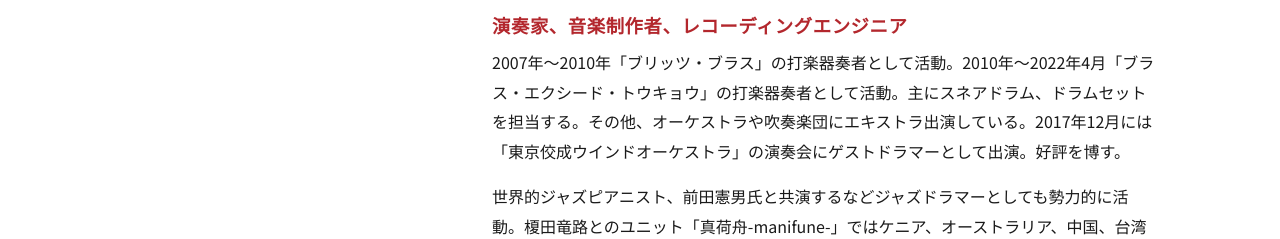
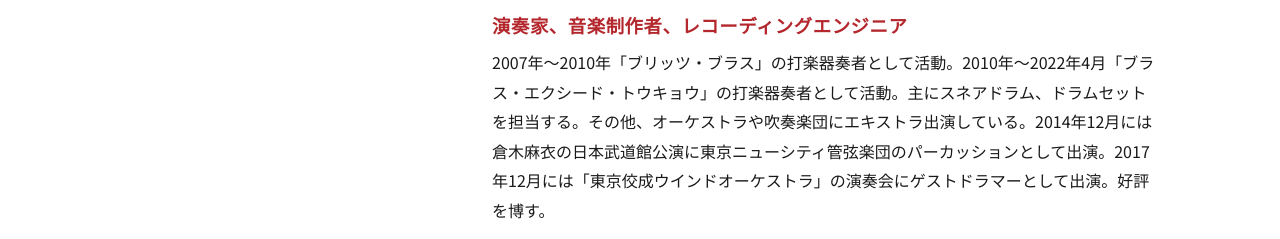
Before and after one commit to takuteefunk-cell/takuteefunk-cell.github.io, a plain HTML site: page biography.html in a window 1280 px wide. Shown: the part 827-1066 px from the top of the page. Drawn offline with nearby package versions, Linux system fonts and the light colour scheme.

Commit message:
Add Mai Kuraki Budokan performance (2014-12-06) to archive and biography
Co-Authored-By: Claude Opus 5.5 <noreply@anthropic.com>

```diff
--- a/biography.html
+++ b/biography.html
@@ -49,7 +49,7 @@
 
       <div class="bio-block">
         <h3>演奏家、音楽制作者、レコーディングエンジニア</h3>
-        <p>2007年〜2010年「ブリッツ・ブラス」の打楽器奏者として活動。2010年〜2022年4月「ブラス・エクシード・トウキョウ」の打楽器奏者として活動。主にスネアドラム、ドラムセットを担当する。その他、オーケストラや吹奏楽団にエキストラ出演している。2017年12月には「東京佼成ウインドオーケストラ」の演奏会にゲストドラマーとして出演。好評を博す。</p>
+        <p>2007年〜2010年「ブリッツ・ブラス」の打楽器奏者として活動。2010年〜2022年4月「ブラス・エクシード・トウキョウ」の打楽器奏者として活動。主にスネアドラム、ドラムセットを担当する。その他、オーケストラや吹奏楽団にエキストラ出演している。2014年12月には倉木麻衣の日本武道館公演に東京ニューシティ管弦楽団のパーカッションとして出演。2017年12月には「東京佼成ウインドオーケストラ」の演奏会にゲストドラマーとして出演。好評を博す。</p>
         <p>世界的ジャズピアニスト、前田憲男氏と共演するなどジャズドラマーとしても勢力的に活動。榎田竜路とのユニット「真荷舟-manifune-」ではケニア、オーストラリア、中国、台湾など、国内外問わずライブ活動を展開。同ユニットでは映画音楽や映像コンテンツを制作、ここではピアニスト、ドラマー、トラックメイキングプログラマーとして参加している(ドキュメンタリー映画「ミスター・ナチュラルと呼ばれた男」など)。</p>
         <p>また、オペラ歌手と弦楽器、ピアニスト、パーカッションからなるクラシック音楽家集団「Mの集い」の主要メンバーとして、自主公演の他、学校公演、企業イベントなど日本各地で演奏する。現代音楽作曲家、横谷基がリーダーを務めるジャズピアノトリオ「横谷基トリオ」のメンバーとして25年活動。CDも制作している。</p>
         <p>自身が代表を務める音楽ユニット「リトルピース・パーカッション」パーカッションアンサンブル多様なニーズにお応えできる日本のトッププレイヤーが所属している。主にホール主催公演、企業イベント、学校公演(音楽鑑賞教室)などを行う。また、レコーディングエンジニアとして多くの作品の録音に携わる。お客様のニーズに合わせた形での出張レコーディングを主に行なっている。これまでに多数のクラシック関係の作品を手がける。</p>
```
Also changed, not shown: schedule-archive.html (+1 -0 lines).
